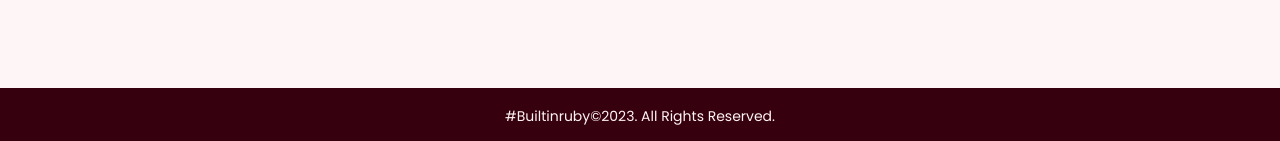
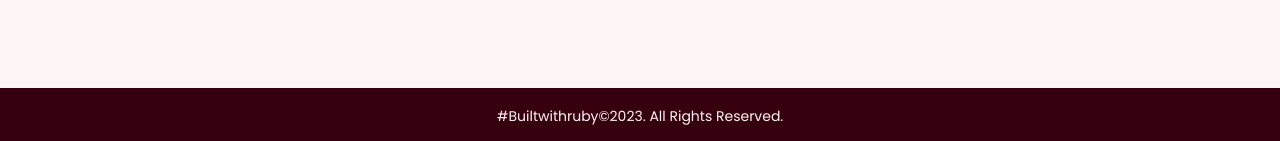
Before and after one commit to gkunwar/BuiltWithRuby, a Jekyll site: the page built from _posts/2023-03-13-designerex.md, in a window 1280 px wide. Shown: the part 756-897 px from the top of the page. Built offline with Jekyll 4.4.1, drawn with Linux system fonts in a browser that asks for light colours; nearby versions of some CDN libraries.

Commit message:
Changed name as domain changed

```diff
--- a/_config.yml
+++ b/_config.yml
@@ -2,13 +2,13 @@
 markdown: kramdown
 
 # URL of the Site
-url: 'https://builtinruby.io'
+url: 'https://builtwithruby.io'
 # Base URL of the Site (i.e., Name of the Repository in which the Site is hosted)
 baseurl: ''
 host: 0.0.0.0
 
 # Title of the Site
-title: "#BuiltInRuby | Build In Ruby"
+title: "#BuiltWithRuby | Build With Ruby"
 # Description of the Site
 description: Let's make Ruby Great again.
 # URL of Image of the Site
--- a/_includes/footer.html
+++ b/_includes/footer.html
@@ -1,3 +1,3 @@
 <footer id="footer" class="footer text-center">
-  <small>#Builtinruby©2023. All Rights Reserved.</small>
+  <small>#Builtwithruby©2023. All Rights Reserved.</small>
 </footer>
--- a/_includes/header.html
+++ b/_includes/header.html
@@ -11,7 +11,7 @@
             />
           </a>
         </div>
-        <p class="text-center text-light header__text ">#BuiltinRuby is an inspiration resource showcasing totally rocking ruby app made by people from all over the world.</p>
+        <p class="text-center text-light header__text ">#BuiltWithRuby is an inspiration resource showcasing totally rocking ruby app made by people from all over the world.</p>
       </div>
     </div>
   </nav>
```
Also changed, not shown: README.md.
